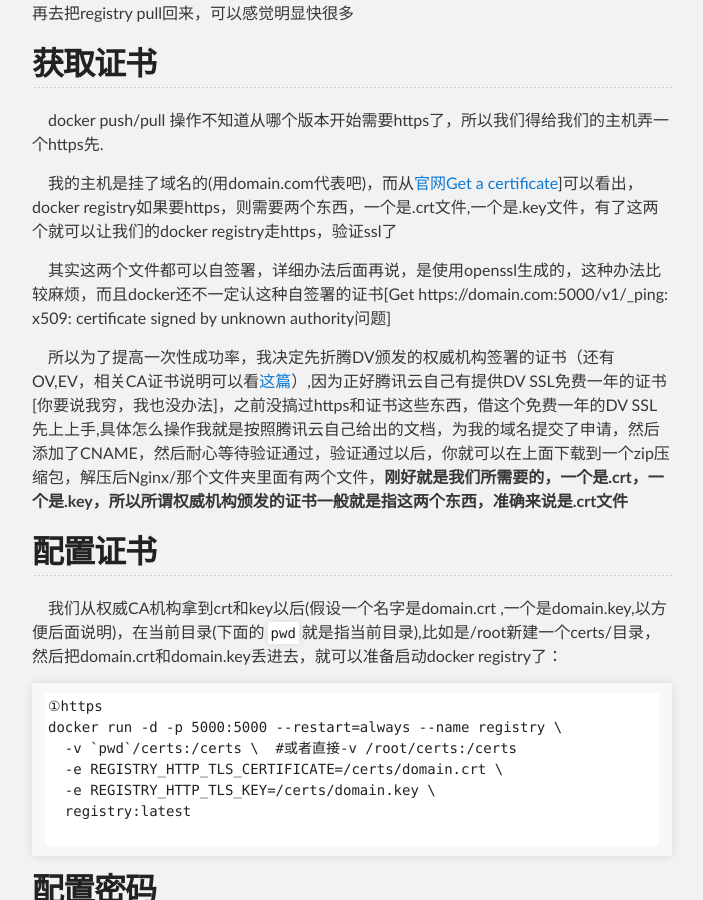
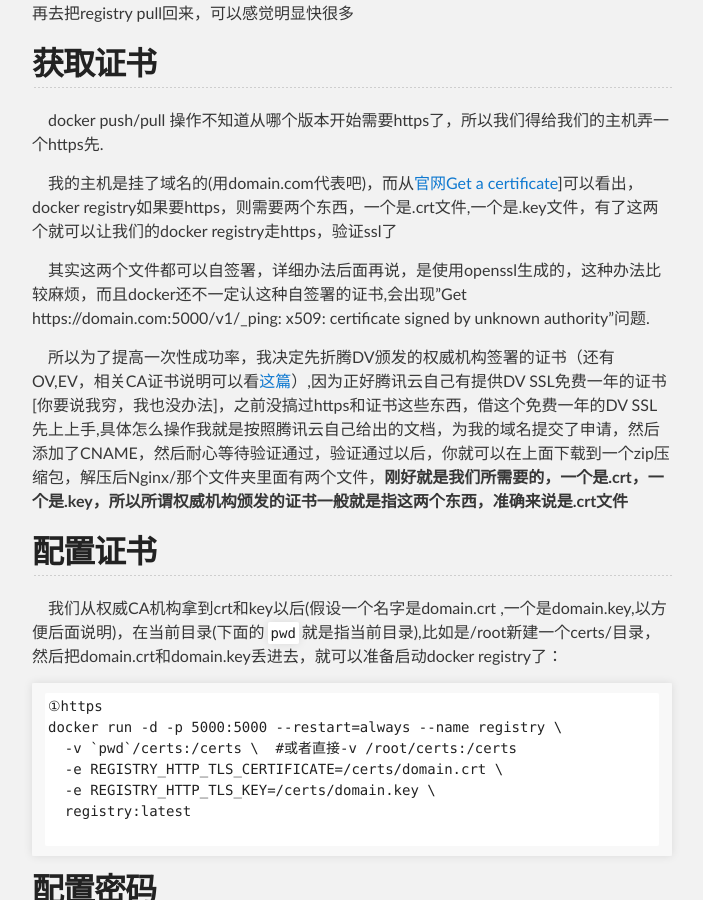
Before and after one commit to silbertmonaphia/silbertmonaphia.github.io, a Jekyll site: the page built from _posts/2017-03-03-Docker Registry--私有docker站.md, in a window 1280 px wide and 900 px high, scrolled down 991 px. Shown: the whole window, without its empty margins (288-991 px from the left). Built offline with Jekyll 4.4.1, drawn with Linux system fonts in a browser that asks for light colours.

Commit message:
Update 2017-03-03-Docker Registry--私有docker站.md

```diff
--- a/_posts/2017-03-03-Docker Registry--私有docker站.md
+++ b/_posts/2017-03-03-Docker Registry--私有docker站.md
@@ -39,7 +39,7 @@ curl -sSL https://get.daocloud.io/daotools/set_mirror.sh | sh -s http://0835afe2
 
   　我的主机是挂了域名的(用domain.com代表吧)，而从[官网Get a certificate](https://docs.docker.com/registry/deploying/#get-a-certificate)]可以看出，docker registry如果要https，则需要两个东西，一个是.crt文件,一个是.key文件，有了这两个就可以让我们的docker registry走https，验证ssl了
 
-  　其实这两个文件都可以自签署，详细办法后面再说，是使用openssl生成的，这种办法比较麻烦，而且docker还不一定认这种自签署的证书[Get https://domain.com:5000/v1/_ping: x509: certificate signed by unknown authority问题]
+  　其实这两个文件都可以自签署，详细办法后面再说，是使用openssl生成的，这种办法比较麻烦，而且docker还不一定认这种自签署的证书,会出现"Get https://domain.com:5000/v1/_ping: x509: certificate signed by unknown authority"问题.
 
   　所以为了提高一次性成功率，我决定先折腾DV颁发的权威机构签署的证书（还有OV,EV，相关CA证书说明可以看[这篇](http://www.barretlee.com/blog/2016/04/24/detail-about-ca-and-certs/)）,因为正好腾讯云自己有提供DV SSL免费一年的证书[你要说我穷，我也没办法]，之前没搞过https和证书这些东西，借这个免费一年的DV SSL先上上手,具体怎么操作我就是按照腾讯云自己给出的文档，为我的域名提交了申请，然后添加了CNAME，然后耐心等待验证通过，验证通过以后，你就可以在上面下载到一个zip压缩包，解压后Nginx/那个文件夹里面有两个文件，**刚好就是我们所需要的，一个是.crt，一个是.key，所以所谓权威机构颁发的证书一般就是指这两个东西，准确来说是.crt文件**
 
```
